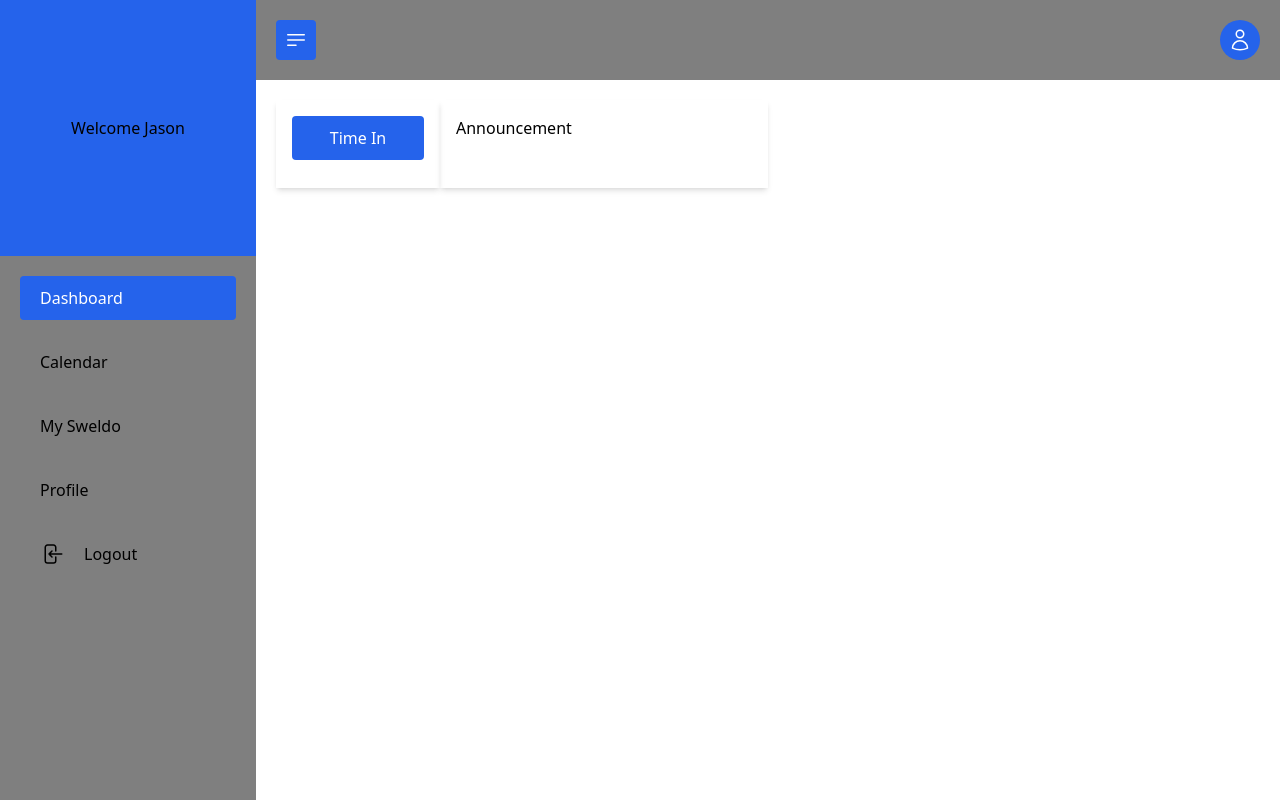
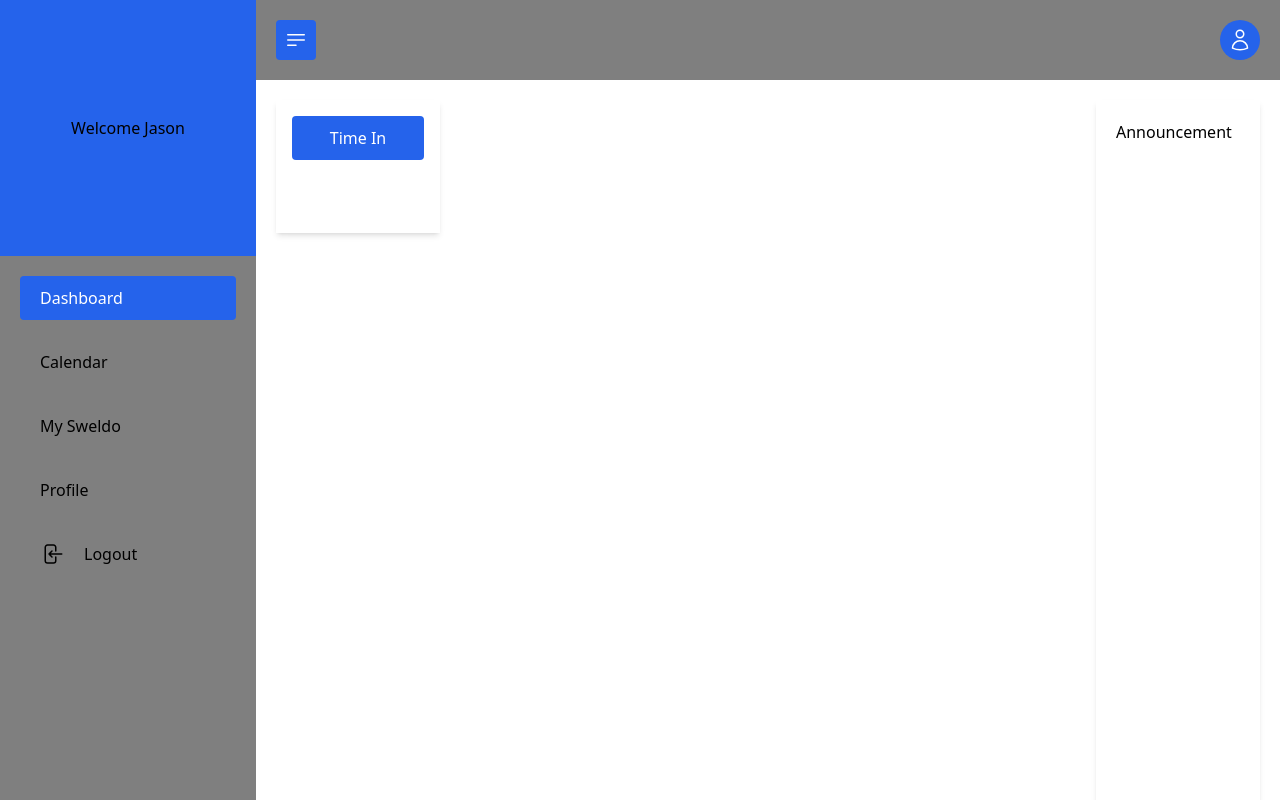
Before and after one commit to PrgDominique/Sweldo-App-Frontend, a React (Create React App) app: page /dashboard in a window 1280 px wide. Built offline with nearby package versions, Linux system fonts and the light colour scheme; no server answers; sample sign-in values are in the browser's storage.

Commit message:
fix alignment of timein and announcement

```diff
--- a/src/pages/portal/user/dashboard.jsx
+++ b/src/pages/portal/user/dashboard.jsx
@@ -30,12 +30,12 @@ const Dashboard = () => {
   return (
     <>
 
-      <div className='container  flex'>
-        <div className='w-1/6  p-4 shadow-md lg:max-w-lg  '>
+      <div className=' grid grid-cols-2 '>
+        <div className='w-1/3 p-4 shadow-md lg:max-w-lg col-span-1 h-1/6'>
           <TimeCard isClockIn={isClockIn} />
 
         </div>
-        <div className='w-1/3 p-4 shadow-md lg:max-w-lg float-right'>
+        <div className='w-1/3 p-5 shadow-md lg:max-w-lg col-span-1 place-self-end h-screen '>
           <Announcement />
 
    </div>
```
